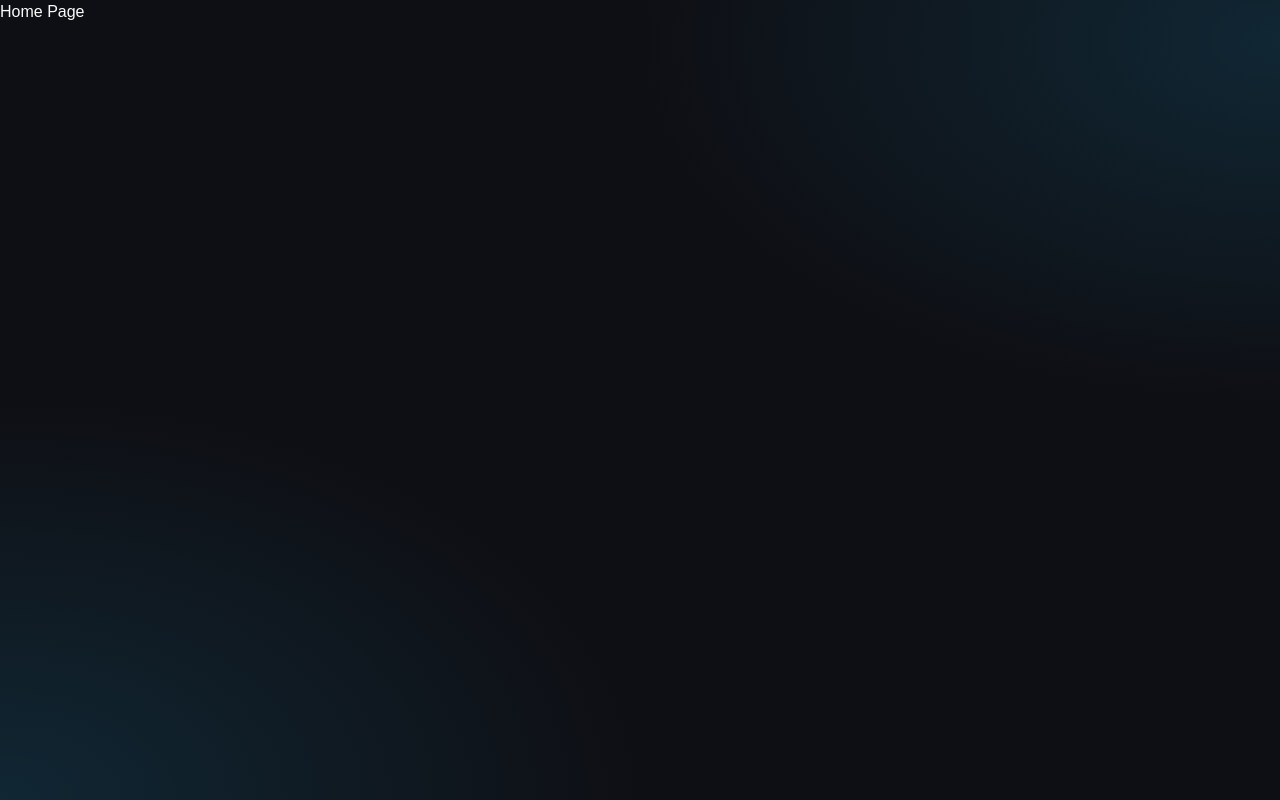
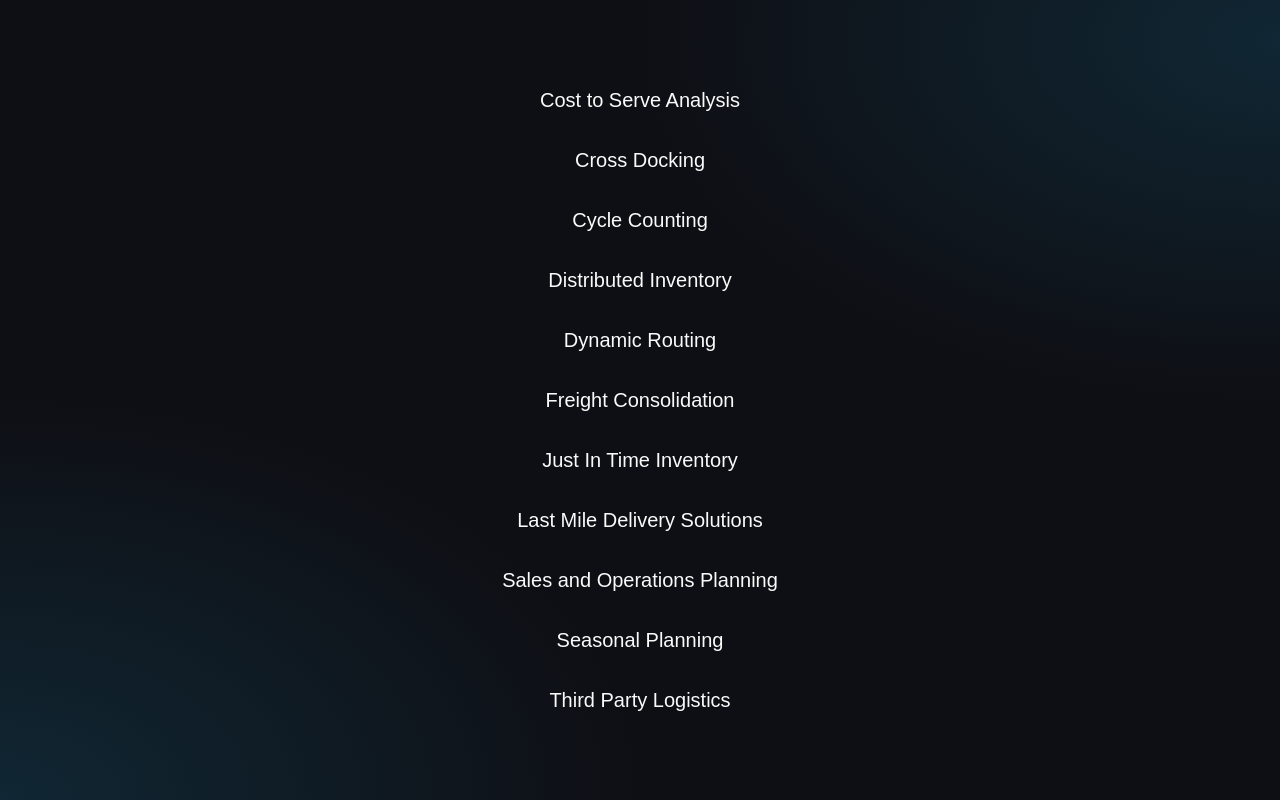
Before and after one commit to lumiotools/shiptalk-tools-frontend, a Next.js app: page / in a window 1280 px wide. Built offline with nearby package versions, Linux system fonts and the light colour scheme.

Commit message:
Added Home Page Links

```diff
--- a/app/(tools)/sales-and-operations-planning/page.tsx
+++ b/app/(tools)/sales-and-operations-planning/page.tsx
@@ -13,7 +13,7 @@ import React, { useEffect, useState } from "react";
 const SalesAndOperationsPlanningToolPage = () => {
   const [options, setOptions] = useState<object>({});
   interface SalesAndOperationsPlanningData {
-    compunknown_size: string;
+    company_size: string;
     industry_sector: string;
     current_sales_data: { month: string; sales: number }[];
     inventory_levels: { name: string; quantity: number }[];
@@ -26,7 +26,7 @@ const SalesAndOperationsPlanningToolPage = () => {
   }
 
   const [data, setData] = useState<SalesAndOperationsPlanningData>({
-    compunknown_size: "",
+    company_size: "",
     industry_sector: "",
     current_sales_data: [
       { month: "", sales: 0 },
--- a/app/(tools)/third-party-logistics/page.tsx
+++ b/app/(tools)/third-party-logistics/page.tsx
@@ -13,7 +13,7 @@ import React, { useEffect, useState } from "react";
 const ThirdPartyLogisticsToolPage = () => {
   const [options, setOptions] = useState<object>({});
   interface ThirdPartyLogisticsData {
-    compunknown_size: string;
+    company_size: string;
     logistics_functions_to_outsource: string[];
     geographic_regions: string[];
     types_of_products: string[];
@@ -24,7 +24,7 @@ const ThirdPartyLogisticsToolPage = () => {
   }
 
   const [data, setData] = useState<ThirdPartyLogisticsData>({
-    compunknown_size: "",
+    company_size: "",
     logistics_functions_to_outsource: [],
     geographic_regions: [],
     types_of_products: [],
--- a/app/page.tsx
+++ b/app/page.tsx
@@ -1,9 +1,26 @@
-import { Button } from "@/components/ui/button";
-import Image from "next/image";
+import Link from "next/link";
 import React from "react";
 
 const HomePage = () => {
-  return <div>Home Page</div>;
+  return (
+    <div className="w-full min-h-screen flex flex-col text-xl gap-8 justify-center items-center">
+      <Link href="/cost-to-serve-analysis"> Cost to Serve Analysis</Link>
+      <Link href="/cross-docking">Cross Docking</Link>
+      <Link href="/cycle-counting">Cycle Counting</Link>
+      <Link href="/distributed-inventory">Distributed Inventory</Link>
+      <Link href="/dynamic-routing">Dynamic Routing</Link>
+      <Link href="/freight-consolidation">Freight Consolidation</Link>
+      <Link href="/just-in-time-inventory">Just In Time Inventory</Link>
+      <Link href="/last-mile-delivery-solutions">
+        Last Mile Delivery Solutions
+      </Link>
+      <Link href="/sales-and-operations-planning">
+        Sales and Operations Planning
+      </Link>
+      <Link href="/seasonal-planning">Seasonal Planning</Link>
+      <Link href="/third-party-logistics">Third Party Logistics</Link>
+    </div>
+  );
 };
 
 export default HomePage;
--- a/components/sales-and-operations-planning/inputForm.tsx
+++ b/components/sales-and-operations-planning/inputForm.tsx
@@ -24,7 +24,7 @@ import * as z from "zod";
 import { LoaderCircle, X, Plus } from "lucide-react";
 
 export interface SalesAndOperationsPlanningToolOptions {
-  compunknown_size: string[];
+  company_size: string[];
   industry_sector: string[];
   user_objectives: string[];
   operational_constraints: string[];
@@ -32,7 +32,7 @@ export interface SalesAndOperationsPlanningToolOptions {
 }
 
 const formSchema = z.object({
-  compunknown_size: z.string().min(1, "Compunknown size is required"),
+  company_size: z.string().min(1, "Company size is required"),
   industry_sector: z.string().min(1, "Industry sector is required"),
   current_sales_data: z
     .array(
@@ -82,7 +82,7 @@ const SalesAndOperationsPlanningToolInputForm = ({
   loading: boolean;
   options: SalesAndOperationsPlanningToolOptions;
   data: {
-    compunknown_size: string;
+    company_size: string;
     industry_sector: string;
     current_sales_data: { month: string; sales: number }[];
     inventory_levels: { name: string; quantity: number }[];
@@ -130,7 +130,7 @@ const SalesAndOperationsPlanningToolInputForm = ({
     handleSubmit(values);
   }
 
-  const onError = (error: unknown) => {
+  const onError = () => {
     console.log(form.getValues());
   };
 
@@ -143,21 +143,21 @@ const SalesAndOperationsPlanningToolInputForm = ({
         <div className="grid grid-cols-1 md:grid-cols-2 gap-8">
           <FormField
             control={form.control}
-            name="compunknown_size"
+            name="company_size"
             render={({ field }) => (
               <FormItem>
-                <FormLabel>Compunknown Size</FormLabel>
+                <FormLabel>Company Size</FormLabel>
                 <Select
                   onValueChange={field.onChange}
                   defaultValue={field.value}
                 >
                   <FormControl>
                     <SelectTrigger>
-                      <SelectValue placeholder="Select compunknown size" />
+                      <SelectValue placeholder="Select company size" />
                     </SelectTrigger>
                   </FormControl>
                   <SelectContent>
-                    {options.compunknown_size.map((size) => (
+                    {options.company_size.map((size) => (
                       <SelectItem key={size} value={size}>
                         {size}
                       </SelectItem>
--- a/components/third-party-logistics/inputForm.tsx
+++ b/components/third-party-logistics/inputForm.tsx
@@ -24,7 +24,7 @@ import * as z from "zod";
 import { LoaderCircle } from "lucide-react";
 
 export interface ThirdPartyLogisticsToolOptions {
-  compunknown_size: string[];
+  company_size: string[];
   logistics_functions_to_outsource: string[];
   types_of_products: string[];
   user_objectives: string[];
@@ -34,7 +34,7 @@ export interface ThirdPartyLogisticsToolOptions {
 }
 
 const formSchema = z.object({
-  compunknown_size: z.string().min(1, "Compunknown size is required"),
+  company_size: z.string().min(1, "company size is required"),
   logistics_functions_to_outsource: z
     .array(z.string().min(1, "Logistics function is required"))
     .min(1, "Logistics functions is required"),
@@ -59,7 +59,7 @@ const ThirdPartyLogisticsToolInputForm = ({
   loading: boolean;
   options: ThirdPartyLogisticsToolOptions;
   data: {
-    compunknown_size: string;
+    company_size: string;
     logistics_functions_to_outsource: string[];
     geographic_regions: string[];
     types_of_products: string[];
@@ -92,21 +92,21 @@ const ThirdPartyLogisticsToolInputForm = ({
         <div className="grid grid-cols-1 md:grid-cols-2 gap-8">
           <FormField
             control={form.control}
-            name="compunknown_size"
+            name="company_size"
             render={({ field }) => (
               <FormItem className="w-full flex-1">
-                <FormLabel>Compunknown Size</FormLabel>
+                <FormLabel>company Size</FormLabel>
                 <Select
                   value={field.value}
                   onValueChange={(value) => field.onChange(value)}
                 >
                   <FormControl>
                     <SelectTrigger>
-                      <SelectValue placeholder="Select Compunknown Size" />
+                      <SelectValue placeholder="Select company Size" />
                     </SelectTrigger>
                   </FormControl>
                   <SelectContent>
-                    {options.compunknown_size.map((item) => (
+                    {options.company_size.map((item) => (
                       <SelectItem key={item} value={item}>
                         {item}
                       </SelectItem>
```
